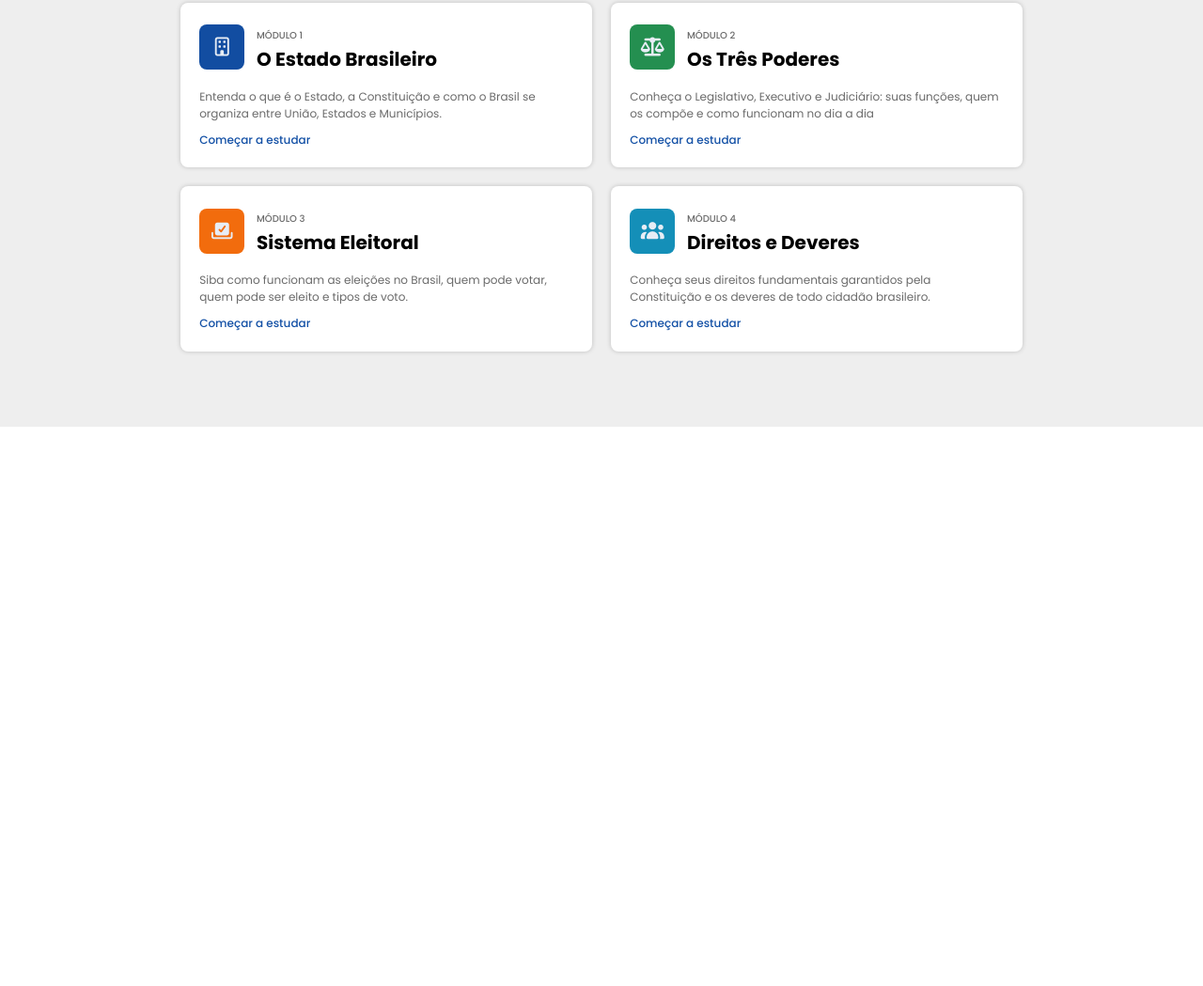
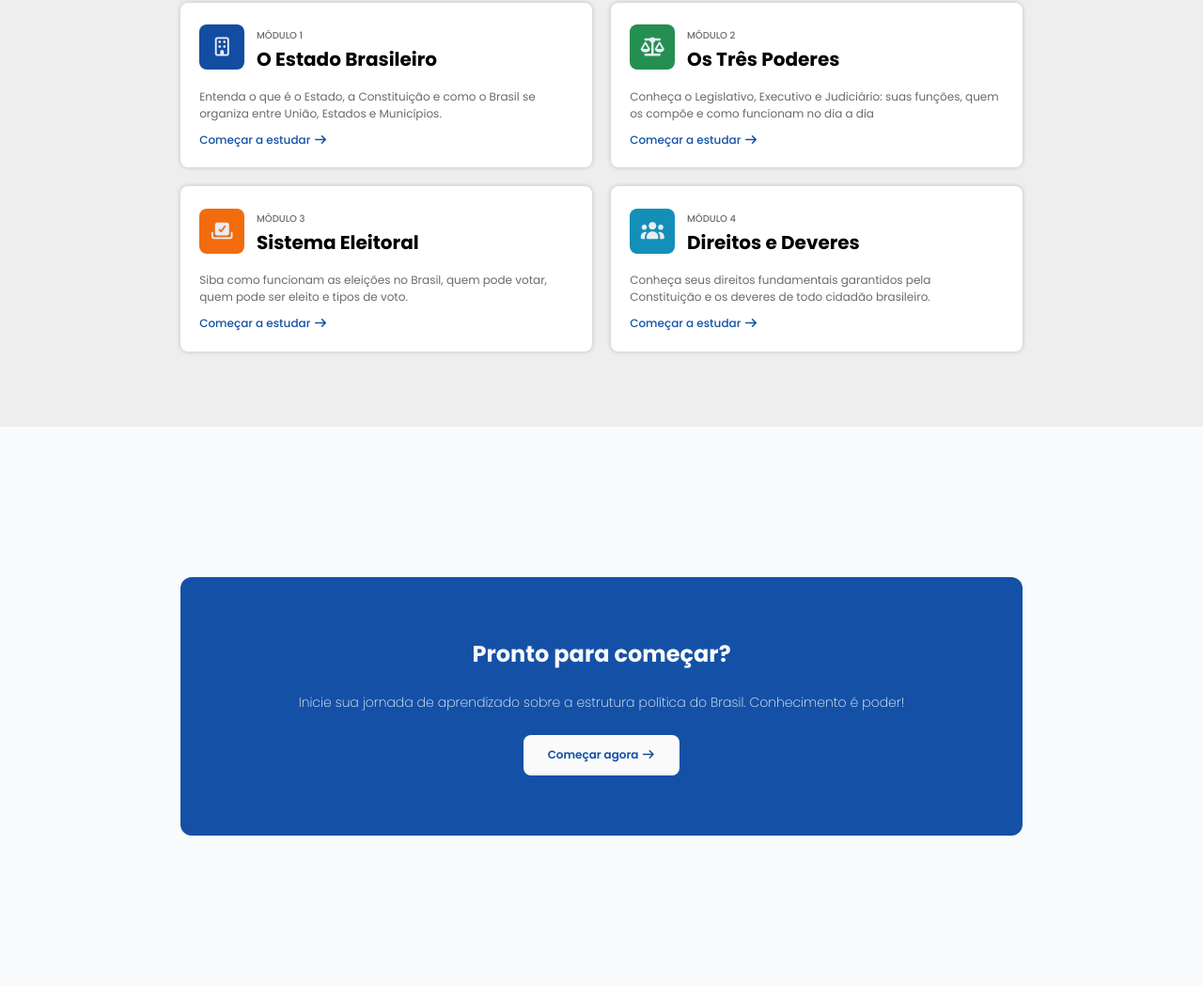
Before and after one commit to David-Erick/Brasil_Cid, a plain HTML site: page index.html in a window 1280 px wide. Shown: the part 1092-2141 px from the top of the page at 94% size. Before the commit the page ends 1546 px from the top, so only its background shows below. Drawn offline with Linux system fonts and the light colour scheme.

Commit message:
feat: implementacao da section comecar completa

```diff
--- a/index.html
+++ b/index.html
@@ -126,7 +126,7 @@
 
                         <div class="explorar_card_content">
                             <p>Entenda o que é o Estado, a Constituição e como o Brasil se organiza entre União, Estados e Municípios.</p>
-                            <a href="">Começar a estudar</a>
+                            <a href="">Começar a estudar <i class="fa-solid fa-arrow-right"></i></a>
                         </div>
                     </div>
 
@@ -143,7 +143,7 @@
 
                         <div class="explorar_card_content">
                             <p>Conheça o Legislativo, Executivo e Judiciário: suas funções, quem os compõe e como funcionam no dia a dia</p>
-                            <a href="">Começar a estudar</a>
+                            <a href="">Começar a estudar <i class="fa-solid fa-arrow-right"></i></a>
                         </div>
                     </div>
 
@@ -160,7 +160,7 @@
 
                         <div class="explorar_card_content">
                             <p>Siba como funcionam as eleições no Brasil, quem pode votar, quem pode ser eleito e tipos de voto.</p>
-                            <a href="#">Começar a estudar</a>
+                            <a href="#">Começar a estudar <i class="fa-solid fa-arrow-right"></i></a>
                         </div>
                     </div>
 
@@ -177,12 +177,21 @@
 
                         <div class="explorar_card_content">
                             <p>Conheça seus direitos fundamentais garantidos pela Constituição e os deveres de todo cidadão brasileiro.</p>
-                            <a href="">Começar a estudar</a>
+                            <a href="">Começar a estudar <i class="fa-solid fa-arrow-right"></i></a>
                         </div>
                     </div>
                 </div>
           </section>
 
+          <!-- Começar -->
+           <section class="comecar">
+                <div class="content">
+                    <h2>Pronto para começar?</h2>
+                    <p>Inicie sua jornada de aprendizado sobre a estrutura política do Brasil. Conhecimento é poder!</p>
+                    <a href="">Começar agora <i class="fa-solid fa-arrow-right"></i></a>
+                </div>
+           </section>
+
     </main>
 
 </body>
--- a/src/css/styles.css
+++ b/src/css/styles.css
@@ -385,3 +385,51 @@
     }
 
 }
+
+.comecar{
+    width: 100%;
+    padding-top: 20vh;
+    padding-bottom: 20vh;
+    padding-left: 15vw;
+    padding-right: 15vw;
+    display: flex;
+    align-items: center;
+    justify-content: center;
+    background-color: var(--color-background-0);
+
+    .content{
+        width: 100%;
+        display: flex;
+        align-items: center;
+        flex-direction: column;
+        justify-content: center;
+        border-radius: 12px;
+        background-color: var(--color-background-1);
+        gap: 3vh;
+        padding-top: 8vh;
+        padding-bottom: 8vh;
+
+        p, h2{
+            color: var(--color-neutral-0);
+        }
+
+        p{
+            font-size: 14px;
+            font-weight: 250;
+        }
+
+        a{
+            text-decoration: none;
+            color: var(--color-background-1);
+            width: fit-content;
+            padding: 0.8rem;
+            padding-right: 2vw;
+            padding-left: 2vw;
+            border-radius: 8px;
+            font-size: 12px;
+            font-weight: 550;
+            background-color: var(--color-neutral-0);
+        }
+    }
+
+}
```
